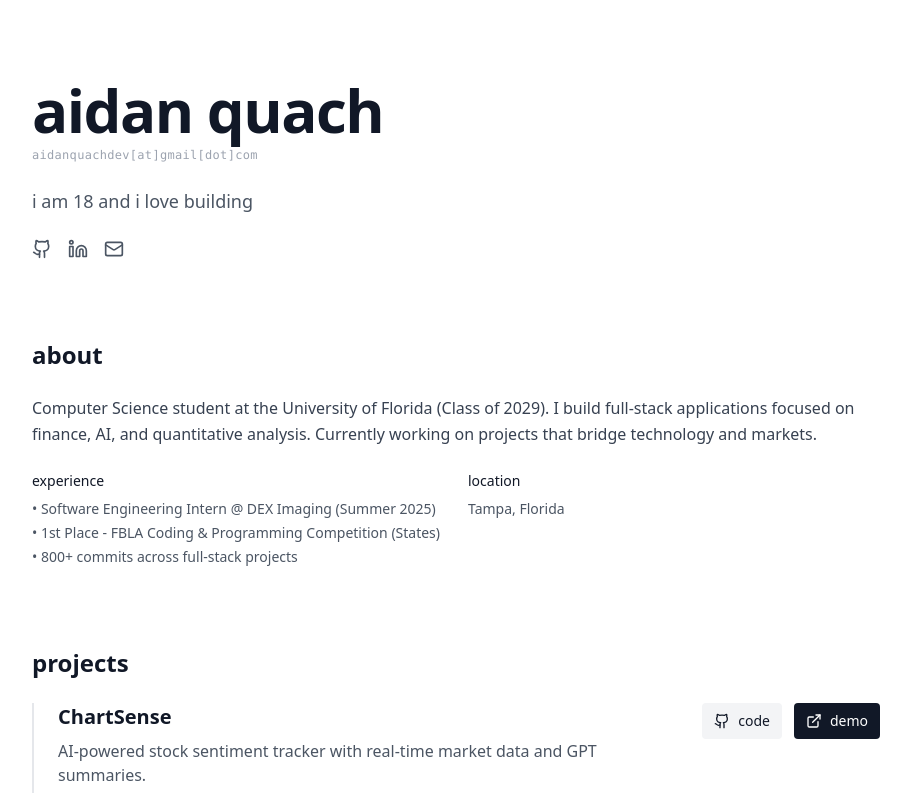
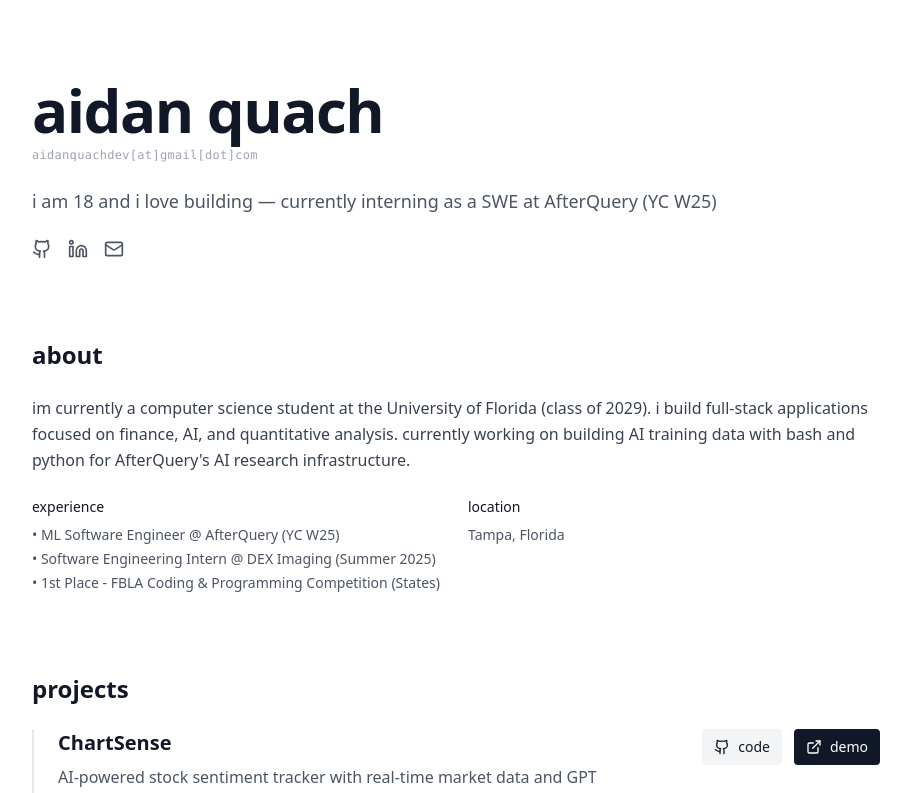
Before and after one commit to aidanq06/aidan, a Next.js app: page / in a window 1280 px wide. Shown: the top 793 px of the page, without its empty margins (184-1095 px from the left). Built offline with nearby package versions, Linux system fonts and the light colour scheme.

Commit message:
added afterquery position

```diff
--- a/app/page.tsx
+++ b/app/page.tsx
@@ -53,7 +53,7 @@
             <span>aidanquachdev[at]gmail[dot]com</span>
           </div>
           <p className="text-lg text-gray-600 mb-6">
-            i am 18 and i love building
+            i am 18 and i love building — currently interning as a SWE at AfterQuery (YC W25)
           </p>
           <div className="flex gap-4">
             <a href="https://github.com/aidanq06" className="text-gray-600 hover:text-gray-900 transition-colors">
@@ -72,17 +72,17 @@
         <section className="mb-20">
           <h2 className="text-2xl font-semibold mb-6">about</h2>
           <p className="text-gray-700 leading-relaxed mb-6">
-            Computer Science student at the University of Florida (Class of 2029).
-            I build full-stack applications focused on finance, AI, and quantitative analysis.
-            Currently working on projects that bridge technology and markets.
+            im currently a computer science student at the University of Florida (class of 2029).
+            i build full-stack applications focused on finance, AI, and quantitative analysis.
+            currently working on building AI training data with bash and python for AfterQuery's AI research infrastructure.
           </p>
           <div className="grid md:grid-cols-2 gap-6 text-sm">
             <div>
               <span className="font-medium">experience</span>
               <ul className="mt-2 space-y-1 text-gray-600">
+                <li>• ML Software Engineer @ AfterQuery (YC W25)</li>
                 <li>• Software Engineering Intern @ DEX Imaging (Summer 2025)</li>
                 <li>• 1st Place - FBLA Coding & Programming Competition (States)</li>
-                <li>• 800+ commits across full-stack projects</li>
               </ul>
             </div>
             <div>
```
